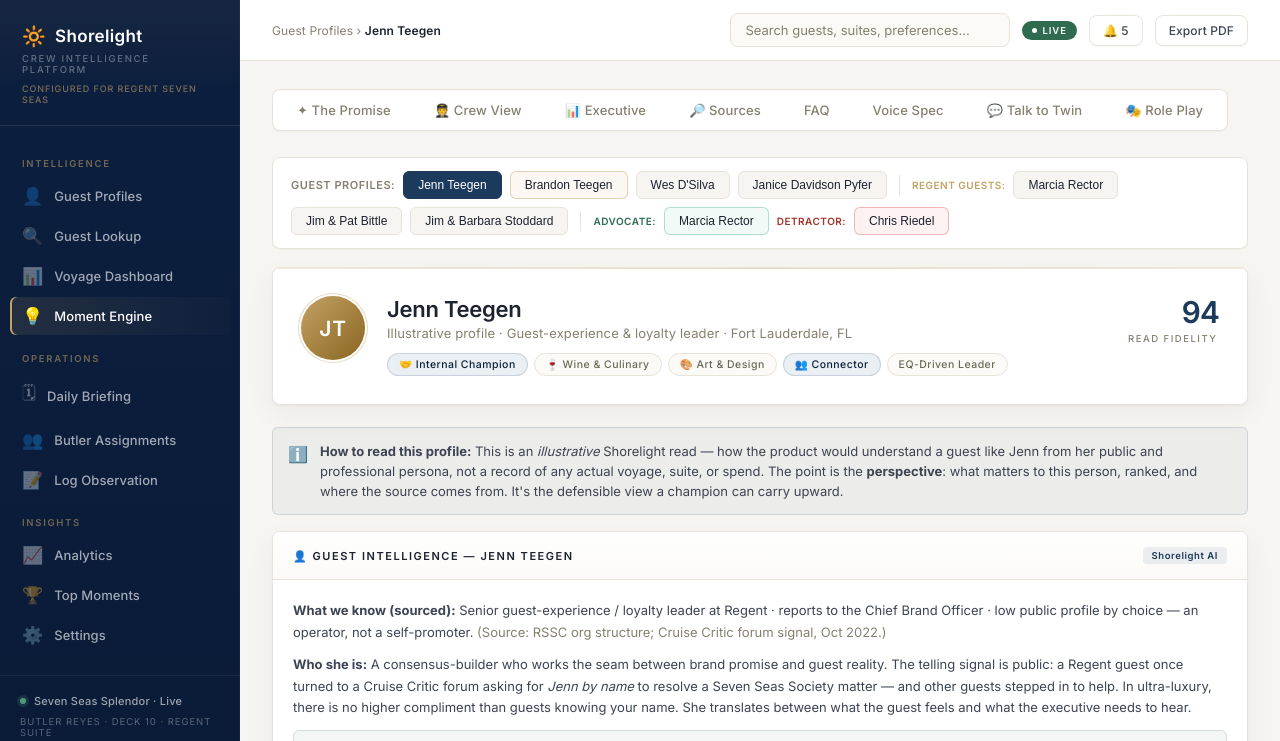
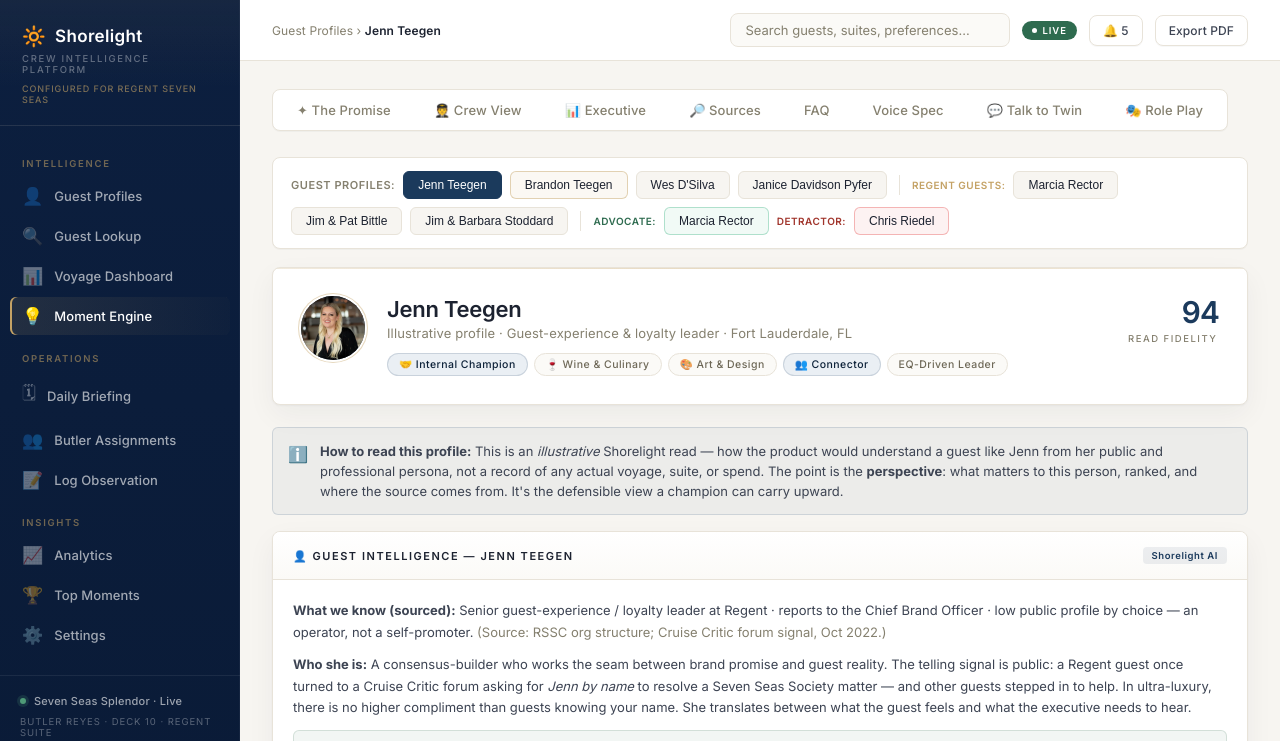
Before and after one commit to ethanhawkes-gif/shorelight-regent, a plain HTML site: page regent.html in a window 1280 px wide. Both pictures are taken after a click on the element "💡 Moment Engine". Shown: the top 741 px of the page. Drawn offline with nearby package versions, Linux system fonts and the light colour scheme.

Commit message:
regent: wire Jenn Teegen real photo into avatar

```diff
--- a/regent.html
+++ b/regent.html
@@ -528,7 +528,7 @@
 <!-- ===== JENN TEEGEN GUEST PROFILE ===== -->
 <div id="guest-teegen">
 <div class="guest-card">
-<div class="avatar" style="background:linear-gradient(135deg,var(--gold),#8a6520)">JT</div>
+<div class="avatar" style="background:#2b3a4a;padding:0;overflow:hidden"><img src="images/jenn-teegen.jpg" alt="Jenn Teegen" style="width:100%;height:100%;object-fit:cover"></div>
 <div class="guest-meta">
 <h2>Jenn Teegen</h2>
 <div class="subtitle">Illustrative profile · Guest-experience &amp; loyalty leader · Fort Lauderdale, FL</div>
```
